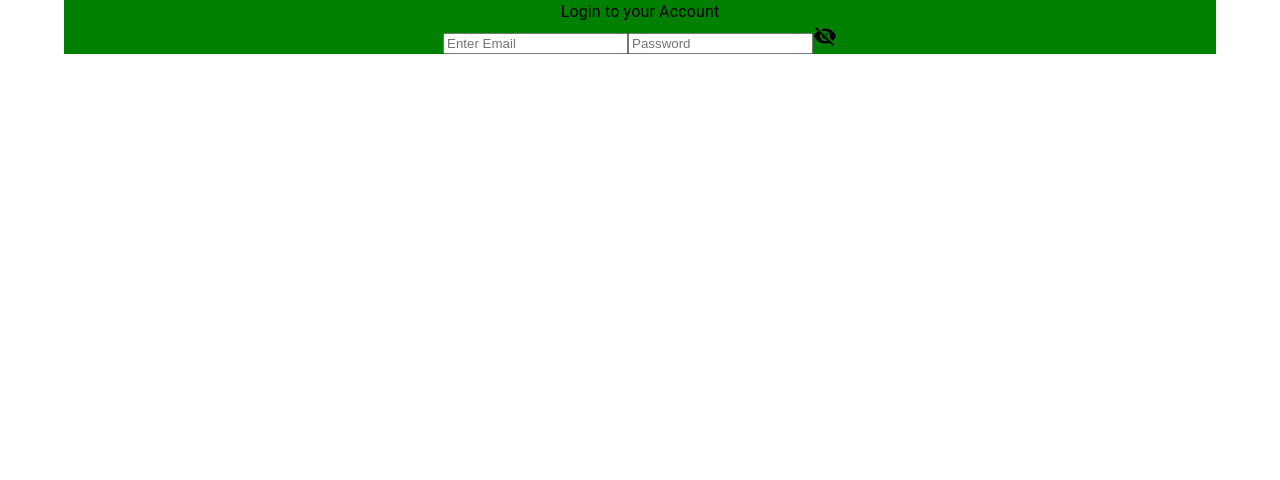
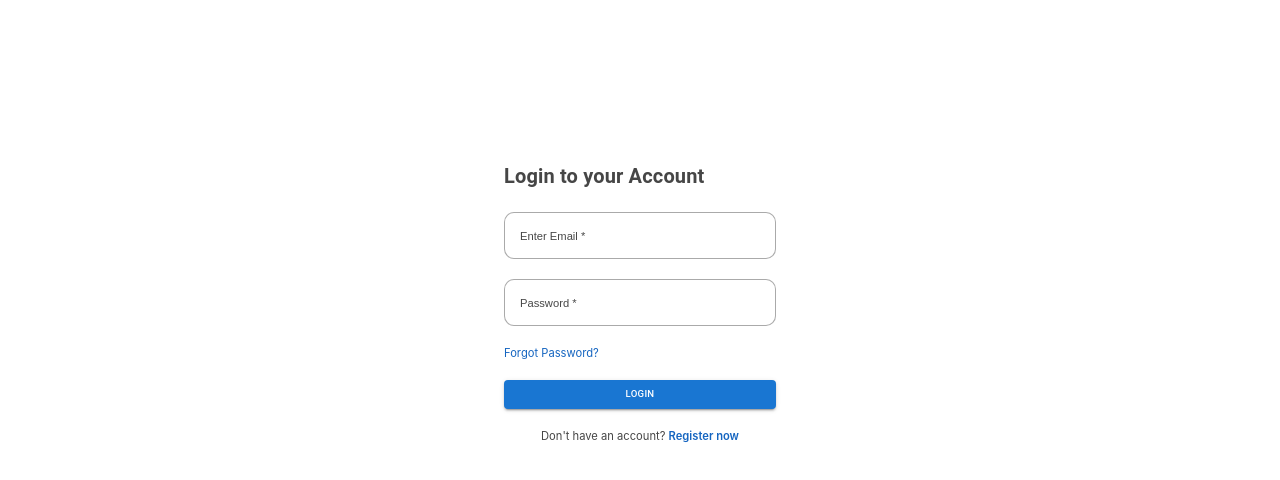
Before and after one commit to IMahold/login, a React (Create React App) app: page / in a window 1280 px wide. Shown: the top 480 px of the page. Built offline with nearby package versions, Linux system fonts and the light colour scheme.

Commit message:
new adjustments

```diff
--- a/src/App.css
+++ b/src/App.css
@@ -1,38 +1,5 @@
-.App {
-  text-align: center;
+* {
+  margin: 0;
+  padding: 0;
+  box-sizing: border-box;
 }
-
-.App-logo {
-  height: 40vmin;
-  pointer-events: none;
-}
-
-@media (prefers-reduced-motion: no-preference) {
-  .App-logo {
-    animation: App-logo-spin infinite 20s linear;
-  }
-}
-
-.App-header {
-  background-color: #282c34;
-  min-height: 100vh;
-  display: flex;
-  flex-direction: column;
-  align-items: center;
-  justify-content: center;
-  font-size: calc(10px + 2vmin);
-  color: white;
-}
-
-.App-link {
-  color: #61dafb;
-}
-
-@keyframes App-logo-spin {
-  from {
-    transform: rotate(0deg);
-  }
-  to {
-    transform: rotate(360deg);
-  }
-}
--- a/src/components/Login/Login.jsx
+++ b/src/components/Login/Login.jsx
@@ -1,22 +1,33 @@
 import React from "react";
 import Button from "@mui/material/Button";
-import { Container } from "@mui/system";
 import VisibilityOffIcon from "@mui/icons-material/VisibilityOff";
-import { Grid, Typography } from "@mui/material";
+import { Typography } from "@mui/material";
+import "./login.css";
 
 export default function Login() {
   return (
-    <div>
-      <Container>
-        <Grid sx={{ backgroundColor: "green" }}>
-          <Typography>Login to your Account</Typography>
-          <form action="">
-            <input type="text" placeholder="Enter Email" />
-            <input type="text" placeholder="Password" />
-            <VisibilityOffIcon />
-          </form>
-        </Grid>
-      </Container>
+    <div className="login-container">
+      <div className="login-form">
+        <form action="">
+          <Typography
+            variant="h6"
+            sx={{ marginBottom: "20px", color: "#464646", fontWeight: "600" }}
+          >
+            Login to your Account
+          </Typography>
+          <input type="text" placeholder="Enter Email *" />
+          <input type="text" placeholder="Password *" />
+          <p className="forgot">Forgot Password?</p>
+          <Button fullWidth variant="contained" sx={{ fontSize: "0.6rem" }}>
+            Login
+          </Button>
+          <p className="account">
+            Don't have an account? <span> Register now </span>
+          </p>
+
+          {/* <VisibilityOffIcon /> */}
+        </form>
+      </div>
     </div>
   );
 }
--- /dev/null
+++ b/src/components/Login/login.css
@@ -0,0 +1,40 @@
+.login-container {
+  display: flex;
+  justify-content: center;
+}
+
+.login-form {
+  margin-top: 10rem;
+  width: 17rem;
+}
+
+input {
+  padding: 15px;
+  margin-bottom: 20px;
+  width: 100%;
+  border-radius: 10px;
+  border: 1px solid rgba(128, 128, 128, 0.671);
+}
+
+::placeholder {
+  font-size: 0.7rem;
+  color: #464646;
+}
+
+.forgot {
+  font-size: 0.7rem;
+  margin-bottom: 20px;
+  color: #1565c0;
+}
+
+.account {
+  color: #464646;
+  margin-top: 20px;
+  text-align: center;
+  font-size: 0.7rem;
+}
+
+.account span {
+  color: #1565c0;
+  font-weight: 600;
+}
```
